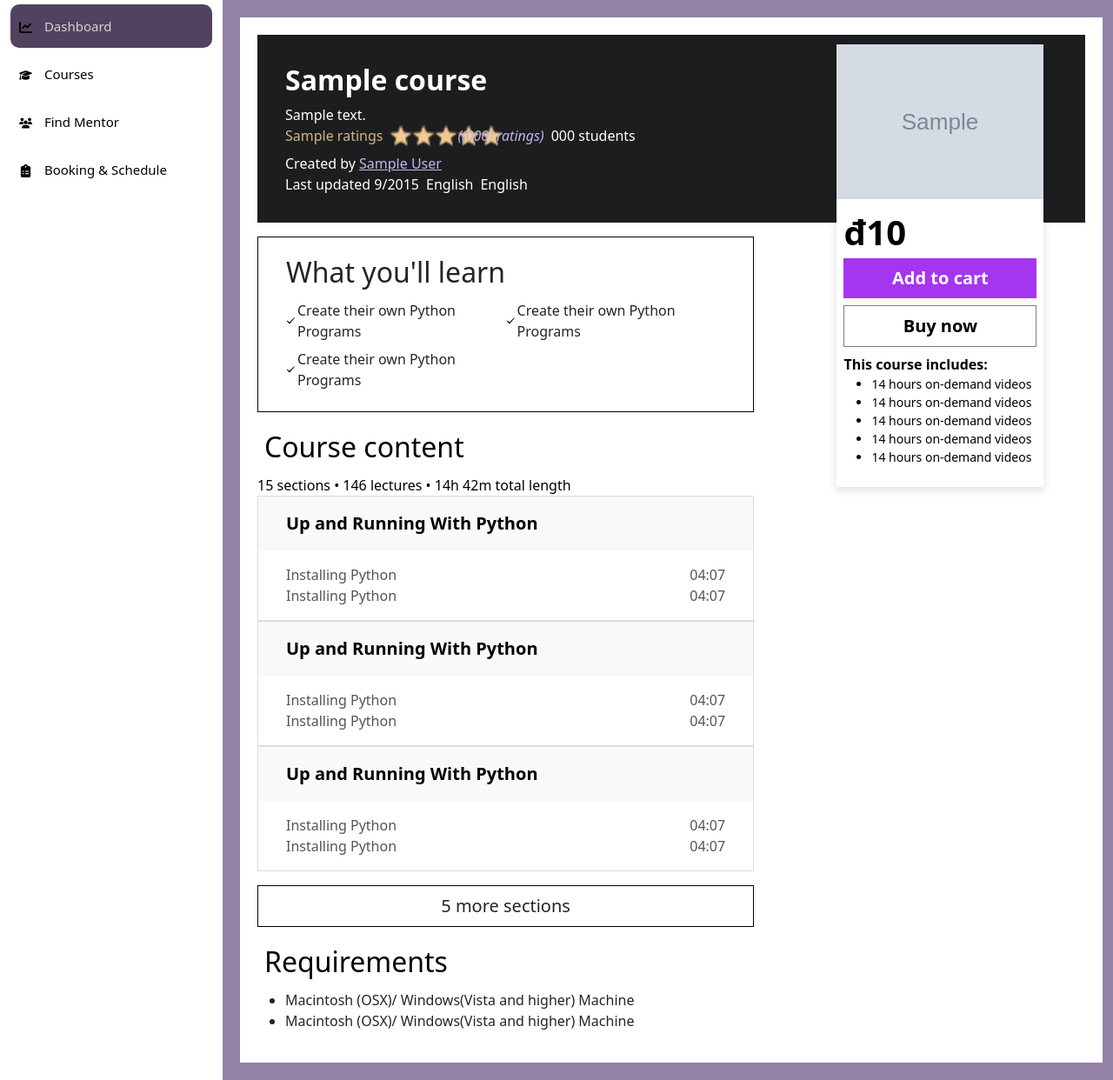
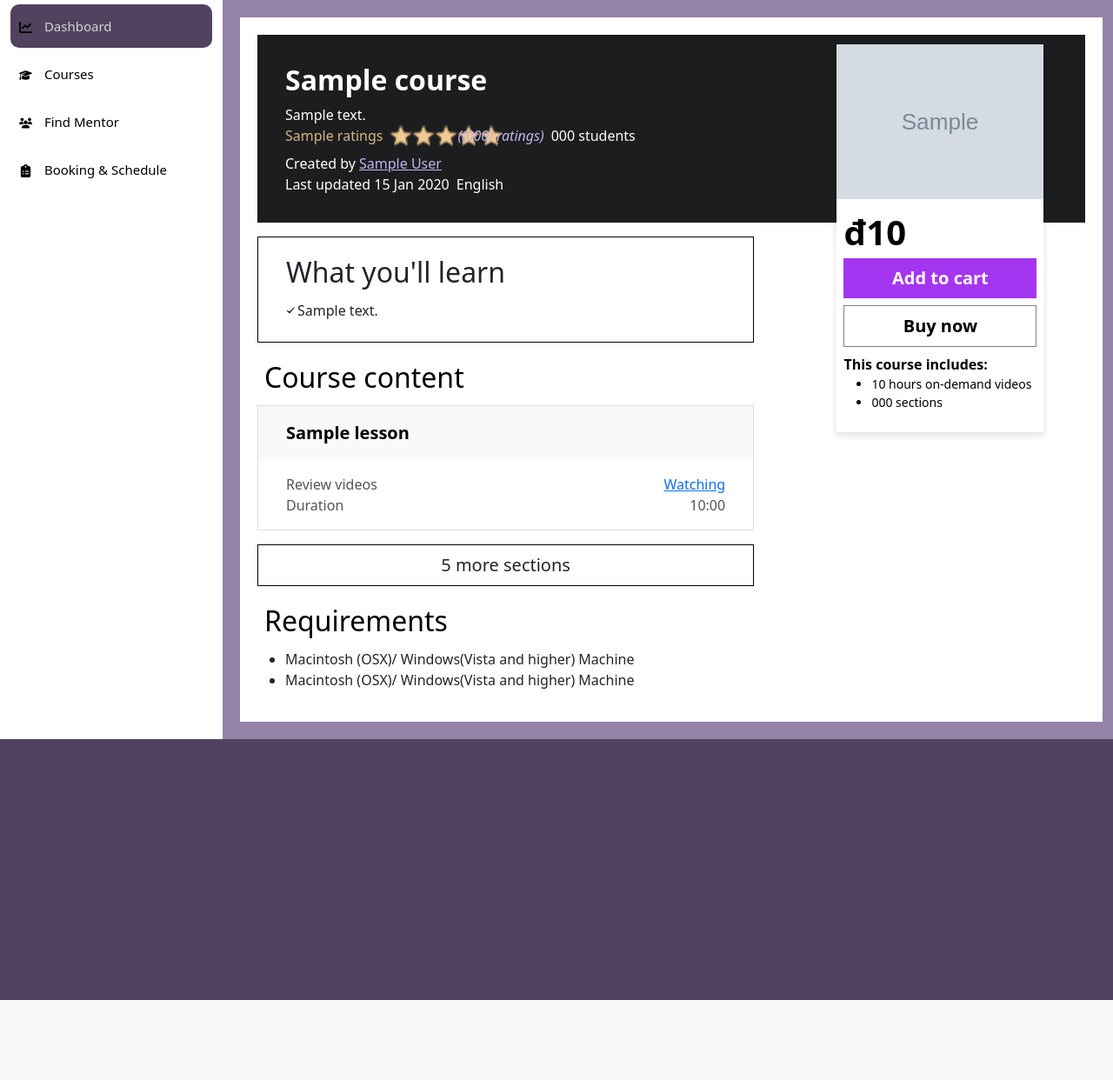
Before and after one commit to thaichihien/PrivTutor-Group12, a Node server app: template client/views/Student_item_detail.hbs in a window 1280 px wide; the page is wider, and only the part inside the window is pictured. Shown: the part 132-1374 px from the top of that part at 87% size. After the commit the page ends 1282 px from the top of that part, so only its background shows below. Run offline with Node 20, Linux system fonts and the light colour scheme; the template is opened without the code that fills it: most values are stand-ins (such as "Sample title", 1, 10 or a date in 2020); grey boxes marked "Sample" are stand-in pictures; some libraries are stand-ins or nearby versions.

Commit message:
build controller for lessons

```diff
--- /dev/null
+++ b/client/public/js/detailCourse.js
@@ -0,0 +1,13 @@
+const lockModal = document.getElementById('lockModal')
+const lessonlinkList = document.querySelectorAll('.lesson-link')
+
+const addLockLesson = (e) => {
+    e.preventDefault()
+    lockModal.show()
+}
+
+lessonlinkList.forEach(e => {
+    if(!e.href){
+        e.onclick = (e) => {addLockLesson(e)}
+    }
+})
--- a/client/views/Student_item_detail.hbs
+++ b/client/views/Student_item_detail.hbs
@@ -16,7 +16,8 @@
     <!-- Link Swiper's CSS -->
     <link rel="stylesheet" href="https://cdn.jsdelivr.net/npm/swiper/swiper-bundle.min.css" />
     <!-- Bootstrap CSS v5.2.1 -->
-    <link href="https://cdn.jsdelivr.net/npm/bootstrap@5.2.1/dist/css/bootstrap.min.css" rel="stylesheet" integrity="sha384-iYQeCzEYFbKjA/T2uDLTpkwGzCiq6soy8tYaI1GyVh/UjpbCx/TYkiZhlZB6+fzT" crossorigin="anonymous">
+    <link href="https://cdn.jsdelivr.net/npm/bootstrap@5.2.1/dist/css/bootstrap.min.css" rel="stylesheet"
+        integrity="sha384-iYQeCzEYFbKjA/T2uDLTpkwGzCiq6soy8tYaI1GyVh/UjpbCx/TYkiZhlZB6+fzT" crossorigin="anonymous">
 
     <link rel="stylesheet" href=" /css/style.css">
     <link rel="stylesheet" href=" /css/Student_item_detail_style.css">
@@ -30,14 +31,17 @@
                     <img src=" /img/logo.png" alt="Logo">
                     <span class="navbar-tittle">PrivTutor</span>
                 </a>
-                <button class="navbar-toggler" type="button" data-bs-toggle="collapse" data-bs-target="#navbarSupportedContent" aria-controls="navbarSupportedContent" aria-expanded="false" aria-label="Toggle navigation">
-            <span class="navbar-toggler-icon"></span>
-          </button>
+                <button class="navbar-toggler" type="button" data-bs-toggle="collapse"
+                    data-bs-target="#navbarSupportedContent" aria-controls="navbarSupportedContent"
+                    aria-expanded="false" aria-label="Toggle navigation">
+                    <span class="navbar-toggler-icon"></span>
+                </button>
                 <div class="collapse navbar-collapse" id="navbarSupportedContent">
                     <div class="search-bar">
                         <form class="d-flex" role="search">
                             <div class="search-bar">
-                                <input class="form-control me-2" type="search" placeholder="Search students, teachers, courses, etc..." aria-label="Search">
+                                <input class="form-control me-2" type="search"
+                                    placeholder="Search students, teachers, courses, etc..." aria-label="Search">
                                 <img src=" /img/searchicon.svg" id="input_img">
                             </div>
                         </form>
@@ -46,7 +50,8 @@
                     <div class="nav-item-container">
                         <ul class="navbar-nav me-auto mb-2 mb-lg-0">
                             <li class="nav-item">
-                                <a class="nav-link active" aria-current="page" href="#"><i class="fa-regular fa-bell"></i></a>
+                                <a class="nav-link active" aria-current="page" href="#"><i
+                                        class="fa-regular fa-bell"></i></a>
                             </li>
                             <li class="nav-item">
                                 <a class="nav-link" href="#">
@@ -113,19 +118,19 @@
                                 <div class="rate d-flex">
                                     <div class="rate__average">{{course.ratings}}</div>
                                     <div class="rate_stars d-flex">
-                                        <img src="../public/img/Star.png" alt="">
-                                        <img src="../public/img/Star.png" alt="">
-                                        <img src="../public/img/Star.png" alt="">
-                                        <img src="../public/img/Star.png" alt="">
-                                        <img src="../public/img/Star.png" alt="">
+                                        <img src=" /img/Star.png" alt="">
+                                        <img src=" /img/Star.png" alt="">
+                                        <img src=" /img/Star.png" alt="">
+                                        <img src=" /img/Star.png" alt="">
+                                        <img src=" /img/Star.png" alt="">
                                     </div>
                                     <div class="rate__number">(({{course.numberrating}}) ratings)</div>
                                     <div class="rate__student">{{course.numberstudent}} students</div>
                                 </div>
-                                <div class="black__author">Created by <span>{{course.author}}</spa></div>
+                                <div class="black__author">Created by <span>{{course.author}}</spa>
+                                </div>
                                 <div class="black__foot d-flex">
-                                    <div class="text">Last updated 9/2015</div>
-                                    <div class="text">English</div>
+                                    <div class="text">Last updated {{course.release_date}}</div>
                                     <div class="text">English</div>
                                 </div>
                             </div>
@@ -137,11 +142,8 @@
                                     <div class="preview__buy__btn">Buy now</div>
                                     <div class="preview__title">This course includes:</div>
                                     <ul class="preview__list">
-                                        <li class="preview__item">14 hours on-demand videos</li>
-                                        <li class="preview__item">14 hours on-demand videos</li>
-                                        <li class="preview__item">14 hours on-demand videos</li>
-                                        <li class="preview__item">14 hours on-demand videos</li>
-                                        <li class="preview__item">14 hours on-demand videos</li>
+                                        <li class="preview__item">{{course.duration}} hours on-demand videos</li>
+                                        <li class="preview__item">{{course.numberlessons}} sections</li>
                                     </ul>
                                 </div>
                             </div>
@@ -150,62 +152,30 @@
                             <div class="learn__title">What you'll learn</div>
                             <div class="learn__list">
                                 <div class="learn__item">
-                                    <img src="../public/img/Verify.svg" alt="" class="verify__img">
-                                    <div class="learn__text">Create their own Python Programs</div>
-                                </div>
-                                <div class="learn__item">
-                                    <img src="../public/img/Verify.svg" alt="" class="verify__img">
-                                    <div class="learn__text">Create their own Python Programs</div>
-                                </div>
-                                <div class="learn__item">
-                                    <img src="../public/img/Verify.svg" alt="" class="verify__img">
-                                    <div class="learn__text">Create their own Python Programs</div>
+                                    <img src=" /img/Verify.svg" alt="" class="verify__img">
+                                    <div class="learn__text">{{course.description}}</div>
                                 </div>
                             </div>
                         </div>
                         <div class="course">
                             <div class="course__title">Course content</div>
-                            <div class="course__des">15 sections • 146 lectures • 14h 42m total length</div>
                             <div class="course__list">
+                                {{#each lesson}}
                                 <div class="course__item">
-                                    <div class="course_header">Up and Running With Python</div>
+                                    <div class="course_header">{{title}}</div>
                                     <div class="course_body">
                                         <div class="d-flex justify-content-between">
-                                            <div class="course__left">Installing Python</div>
-                                            <div class="course__right">04:07</div>
+                                            <div class="course__left">Review videos</div>
+                                            <a href="{{link}}" class="course__right lesson-link">Watching</a>
                                         </div>
                                         <div class="d-flex justify-content-between">
-                                            <div class="course__left">Installing Python</div>
-                                            <div class="course__right">04:07</div>
+                                            <div class="course__left">Duration</div>
+                                            <div class="course__right">{{duration}}:00</div>
                                         </div>
                                     </div>
                                 </div>
-                                <div class="course__item">
-                                    <div class="course_header">Up and Running With Python</div>
-                                    <div class="course_body">
-                                        <div class="d-flex justify-content-between">
-                                            <div class="course__left">Installing Python</div>
-                                            <div class="course__right">04:07</div>
-                                        </div>
-                                        <div class="d-flex justify-content-between">
-                                            <div class="course__left">Installing Python</div>
-                                            <div class="course__right">04:07</div>
-                                        </div>
-                                    </div>
-                                </div>
-                                <div class="course__item">
-                                    <div class="course_header">Up and Running With Python</div>
-                                    <div class="course_body">
-                                        <div class="d-flex justify-content-between">
-                                            <div class="course__left">Installing Python</div>
-                                            <div class="course__right">04:07</div>
-                                        </div>
-                                        <div class="d-flex justify-content-between">
-                                            <div class="course__left">Installing Python</div>
-                                            <div class="course__right">04:07</div>
-                                        </div>
-                                    </div>
-                                </div>
+                                {{/each}}
+
                                 <div class="more__btn">
                                     5 more sections
                                 </div>
@@ -223,16 +193,46 @@
                 </div>
 
             </div>
+
+            {{!-- <!-- Button trigger modal -->
+            <button type="button" class="btn btn-primary" data-bs-toggle="modal" data-bs-target="#exampleModal">
+                Launch demo modal
+            </button> --}}
+
+            <!-- Modal -->
+            <div class="modal fade" id="lockModal" tabindex="-1" aria-labelledby="exampleModalLabel"
+                aria-hidden="true">
+                <div class="modal-dialog">
+                    <div class="modal-content">
+                        <div class="modal-header">
+                            <h5 class="modal-title" id="exampleModalLabel">Lesson is locked</h5>
+                            <button type="button" class="btn-close" data-bs-dismiss="modal" aria-label="Close"></button>
+                        </div>
+                        <div class="modal-body">
+                           You can purchase this course to continue watching more lessons !
+                        </div>
+                        <div class="modal-footer">
+                            <button type="button" class="btn btn-secondary" data-bs-dismiss="modal">Close</button>
+                        </div>
+                    </div>
+                </div>
+            </div>
+
+
+
+
     </main>
     <footer>
         <!-- place footer here -->
     </footer>
     <!-- Bootstrap JavaScript Libraries -->
-    <script src="https://cdn.jsdelivr.net/npm/@popperjs/core@2.11.6/dist/umd/popper.min.js" integrity="sha384-oBqDVmMz9ATKxIep9tiCxS/Z9fNfEXiDAYTujMAeBAsjFuCZSmKbSSUnQlmh/jp3" crossorigin="anonymous">
-    </script>
+    <script src="https://cdn.jsdelivr.net/npm/@popperjs/core@2.11.6/dist/umd/popper.min.js"
+        integrity="sha384-oBqDVmMz9ATKxIep9tiCxS/Z9fNfEXiDAYTujMAeBAsjFuCZSmKbSSUnQlmh/jp3" crossorigin="anonymous">
+        </script>
 
-    <script src="https://cdn.jsdelivr.net/npm/bootstrap@5.2.1/dist/js/bootstrap.min.js" integrity="sha384-7VPbUDkoPSGFnVtYi0QogXtr74QeVeeIs99Qfg5YCF+TidwNdjvaKZX19NZ/e6oz" crossorigin="anonymous">
-    </script>
+    <script src="https://cdn.jsdelivr.net/npm/bootstrap@5.2.1/dist/js/bootstrap.min.js"
+        integrity="sha384-7VPbUDkoPSGFnVtYi0QogXtr74QeVeeIs99Qfg5YCF+TidwNdjvaKZX19NZ/e6oz" crossorigin="anonymous">
+        </script>
 
     <!-- Swiper JS -->
     <script src="https://cdn.jsdelivr.net/npm/swiper/swiper-bundle.min.js"></script>
@@ -255,6 +255,7 @@
             },
         });
     </script>
+    <script src="/js/detailCourse.js"></script>
 </body>
 
 </html>
```
Also changed, not shown: server/controllers/dataController.js (+34 -12 lines), server/controllers/renderController.js (+6 -3 lines).
